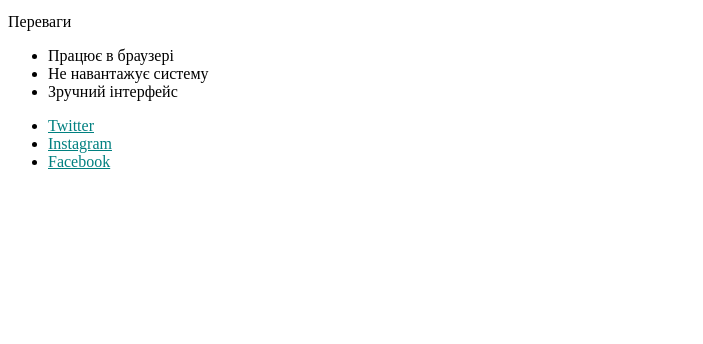
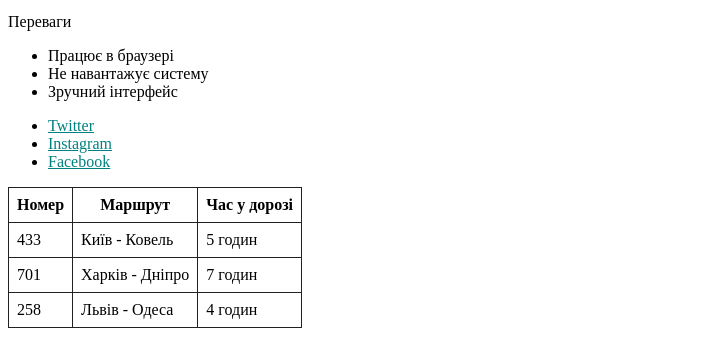
Before and after one commit to Radiotema/Tutorial, a plain HTML site: page index.html in a window 1280 px wide. Shown: the part 635-979 px from the top of the page, without its empty margins (0-703 px from the left). Before the commit the page ends 822 px from the top, so only its background shows below. Drawn offline with Linux system fonts and the light colour scheme.

Commit message:
Update index.html

```diff
--- a/index.html
+++ b/index.html
@@ -29,6 +29,33 @@
         <li><a href="https://www.instagram.com" class="link">Instagram</a></li>
         <li><a href="https://www.facebook.com" class="link">Facebook</a></li>
       </ul></p>
+      <p><table class="schedule">
+        <thead>
+          <tr>
+            <th>Номер</th>
+            <th>Маршрут</th>
+            <th>Час у дорозі</th>
+          </tr>
+        </thead>
+
+        <tbody class="schedule-body">
+          <tr>
+            <td>433</td>
+            <td>Київ - Ковель</td>
+            <td>5 годин</td>
+          </tr>
+          <tr>
+            <td>701</td>
+            <td>Харків - Дніпро</td>
+            <td>7 годин</td>
+          </tr>
+          <tr>
+            <td>258</td>
+            <td>Львів - Одеса</td>
+            <td>4 годин</td>
+          </tr>
+        </tbody>
+      </table></p>
       <style>.social-links .link {
         color: teal;
       }
@@ -44,6 +71,22 @@
 
       .social-links .link:visited {
         color: green;
-      }</style>
+      }
+      .schedule-body > tr:hover {
+  background-color: tomato;
+  color: white;
+}
+
+/* Оформлення таблиці */
+.schedule {
+  border-collapse: collapse;
+}
+
+.schedule th,
+.schedule td {
+  padding: 8px;
+  border: 1px solid #212121;
+}
+</style>
 </body>
 </html>
```
